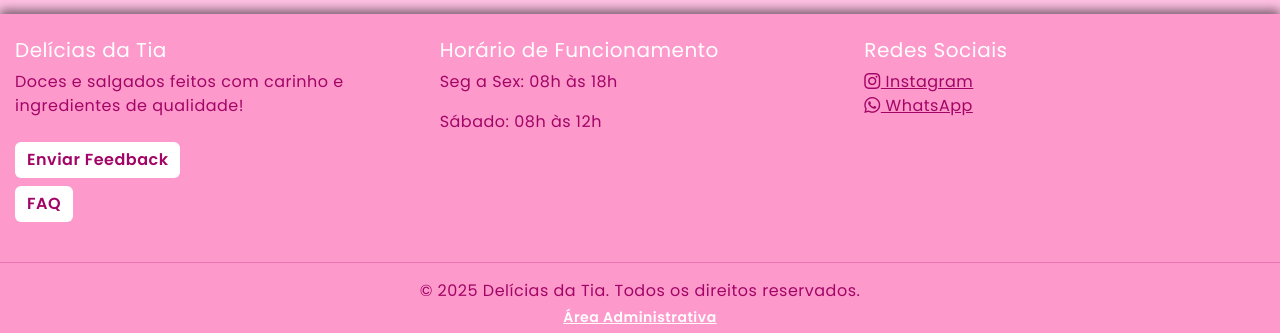
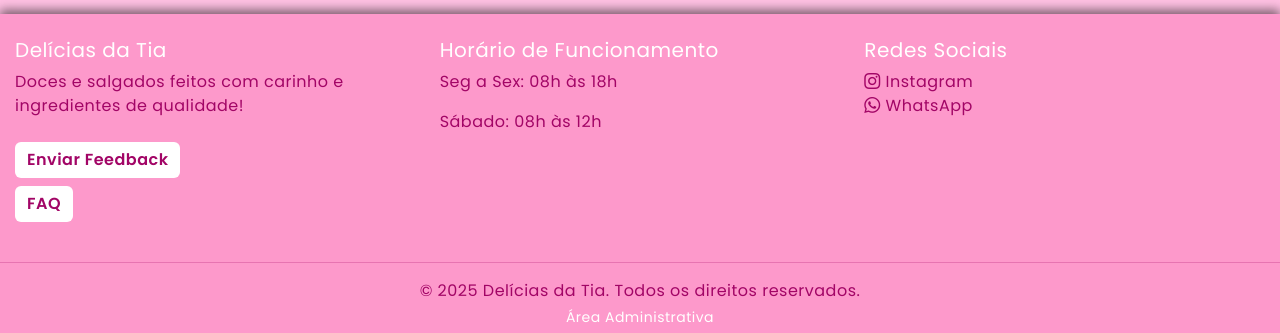
Before and after one commit to ThaliaMatos/delicias-da-tia, a React (Vite) app in the folder frontend/: page / in a window 1280 px wide. Shown: the part 1426-1759 px from the top of the page. Built offline with nearby package versions, Linux system fonts and the light colour scheme; no server answers.

Commit message:
mudanças do front no footer

```diff
--- a/frontend/src/components/Destaques/index.jsx
+++ b/frontend/src/components/Destaques/index.jsx
@@ -75,7 +75,7 @@ export default function Destaques() {
                   }
                   className="card-img-top"
                   alt={produto.nome}
-                  style={{ objectFit: 'cover', height: '200px' }}
+                  style={{ objectFit: 'cover', height: '70vh' }}
                 />
                 <div className="card-body d-flex flex-column">
                   <h5 className="card-title">{produto.nome}</h5>
--- a/frontend/src/components/Footer/index.jsx
+++ b/frontend/src/components/Footer/index.jsx
@@ -84,13 +84,15 @@ export default function Footer({ logada, setLogada }) {
             </button>
           </>
         ) : (
-          <Link
-            to="/login"
-            className="small text-white text-decoration-underline"
-            style={{ fontWeight: 'bold' }}
+          <a
+            href="/login"
+            className="small link-personalizado"
+            onClick={() => {
+              window.location.href = '/login';
+            }}
           >
             Área Administrativa
-          </Link>
+          </a>
         )}
       </div>
     </footer>
--- a/frontend/src/components/Footer/style.css
+++ b/frontend/src/components/Footer/style.css
@@ -2,7 +2,6 @@
     color: #a20566;
     padding: 1rem 0;
     box-shadow: 0 -4px 10px rgba(0, 0, 0, 0.527);
-
     text-align: center;
     font-weight: 400;
     letter-spacing: 0.5px;
@@ -10,12 +9,21 @@
 
 a {
     color: #a20566;
+    text-decoration: none;
 }
 
 a:hover {
-    color: #f5f2f4;
+    color: #3c072b;
     text-shadow: 0 0 2px rgba(0, 0, 0, 0.5);
 }
+
+.link-personalizado {
+    color: white;
+  }
+
+  .link-personalizado:hover {
+    color: #3c072b;
+  }
 
 .feedback-btn {
     display: inline-block;
--- a/frontend/src/components/Header/style.css
+++ b/frontend/src/components/Header/style.css
@@ -114,21 +114,7 @@ color: #a20566;
     color: #fff; /* Cor do ícone ao passar o mouse */
 }
 
-/* Linha separadora logo abaixo do topo */
-.header-top {
-  display: flex;
-  justify-content: space-between;
-  align-items: center;
-  padding: 10px 0;
-  width: 100%;
-}
 
-.header-separator {
-  width: 100%;
-  height: 1px;
-  background-color: #f3c8da;
-  margin: 0 auto;
-}
 
 /* Ajusta a logo */
 .logo {
@@ -136,12 +122,19 @@ color: #a20566;
   width: auto;
 }
 
-/* Quando o menu colapsa, deixa os itens lado a lado */
+/* Dropdown */
+.dropdown-menu .dropdown-item {
+color: #a20566;
+padding: 8px 12px;
+}
+
+.dropdown-menu .dropdown-item:hover {
+background-color: #ffe6f0;
+color: #72144a;
+}
+
+/* Quando o menu colapsa */
 @media (max-width: 991.98px) {
-  .navbar-collapse {
-    padding: 4px 0;
-  }
-
   .navbar-nav {
     display: flex !important;
     flex-direction: column; /* <-- AGORA OS LINKS FICAM UM EMBAIXO DO OUTRO */
@@ -164,21 +157,4 @@ color: #a20566;
     color: #72144a;
   }
 
-  .dropdown-menu {
-    position: static !important;
-    background-color: #fff;
-    border: none;
-    box-shadow: none;
-    padding: 0;
-  }
-
-  .dropdown-menu .dropdown-item {
-    color: #a20566;
-    padding: 8px 12px;
-  }
-
-  .dropdown-menu .dropdown-item:hover {
-    background-color: #ffe6f0;
-    color: #72144a;
-  }
 }
```
Also changed, not shown: 1 other file (tests, documents, lock files or other folders).
